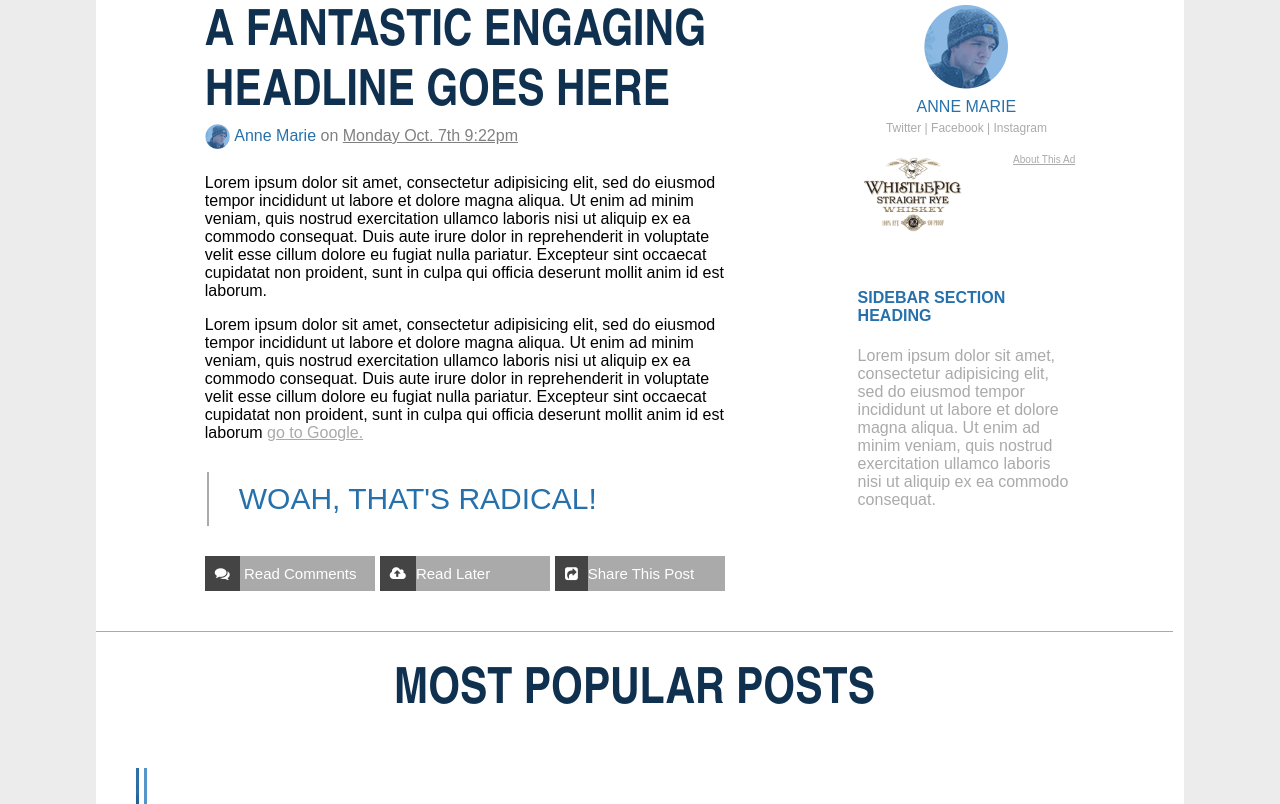
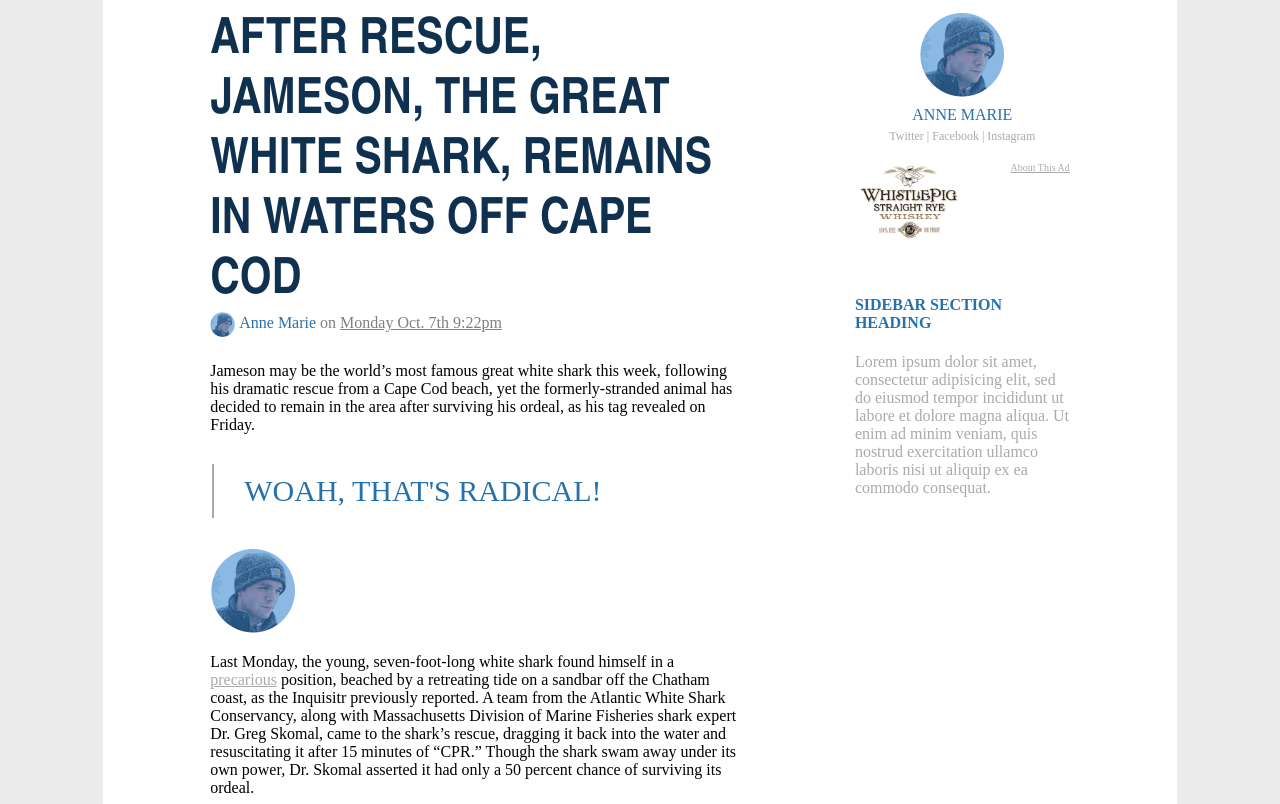
Before and after one commit to spsullivan1971/surfpaddle_2, a plain HTML site: page index.html in a window 1280 px wide. Shown: the part 376-1180 px from the top of the page. Drawn offline with Linux system fonts and the light colour scheme.

Commit message:
added photo

```diff
--- a/index.html
+++ b/index.html
@@ -3,7 +3,7 @@
 <head>
   <meta charset="UTF-8">
   <title>Surf & Paddle Co.</title>
-  <link rel="stylesheet" href="stylesheets/normalize.css">
+  <!--<link rel="stylesheet" href="stylesheets/normalize.css">-->
   <link rel="stylesheet" href="http://maxcdn.bootstrapcdn.com/font-awesome/4.3.0/css/font-awesome.min.css">
   <link rel="stylesheet" href="stylesheets/styles.css">
 </head>
@@ -23,16 +23,18 @@
     </header>
 
     <section id="mainBlock">
-      <h1>a fantastic engaging headline goes here</h1>
+      <h1>After Rescue, Jameson, The Great White Shark, Remains In Waters Off Cape Cod</h1>
         <ul id="postInfo">
           <li><img src="images/profile.png"></li>
           <li><span id="authorName">Anne Marie</span></li>
           <li>on</li>
           <li><span id="date">Monday Oct. 7th 9:22pm</span></li>
         </ul>
-      <p>Lorem ipsum dolor sit amet, consectetur adipisicing elit, sed do eiusmod tempor incididunt ut labore et dolore magna aliqua. Ut enim ad minim veniam, quis nostrud exercitation ullamco laboris nisi ut aliquip ex ea commodo consequat. Duis aute irure dolor in reprehenderit in voluptate velit esse cillum dolore eu fugiat nulla pariatur. Excepteur sint occaecat cupidatat non proident, sunt in culpa qui officia deserunt mollit anim id est laborum.</p>
-      <p>Lorem ipsum dolor sit amet, consectetur adipisicing elit, sed do eiusmod tempor incididunt ut labore et dolore magna aliqua. Ut enim ad minim veniam, quis nostrud exercitation ullamco laboris nisi ut aliquip ex ea commodo consequat. Duis aute irure dolor in reprehenderit in voluptate velit esse cillum dolore eu fugiat nulla pariatur. Excepteur sint occaecat cupidatat non proident, sunt in culpa qui officia deserunt mollit anim id est laborum <a href="http://www.google.com">go to Google.</a><p>
+      <p>Jameson may be the world’s most famous great white shark this week, following his dramatic rescue from a Cape Cod beach, yet the formerly-stranded animal has decided to remain in the area after surviving his ordeal, as his tag revealed on Friday.</p>
       <blockquote>woah, that's radical!</blockquote>
+      <img src="images/profile.png">
+      <p>Last Monday, the young, seven-foot-long white shark found himself in a <a href="http://www.inquisitr.com/2259651/researcher-explains-shark-cpr-that-saved-great-white-off-cape-cod/">precarious</a> position, beached by a retreating tide on a sandbar off the Chatham coast, as the Inquisitr previously reported. A team from the Atlantic White Shark Conservancy, along with Massachusetts Division of Marine Fisheries shark expert Dr. Greg Skomal, came to the shark’s rescue, dragging it back into the water and resuscitating it after 15 minutes of “CPR.” Though the shark swam away under its own power, Dr. Skomal asserted it had only a 50 percent chance of surviving its ordeal.<p>
+
       <ul id="shareBlock">
         <li><i class="fa fa-comments"></i> <p>Read Comments</p></li>
         <li><i class="fa fa-cloud-upload"></i><p>Read Later</p></li>
```
